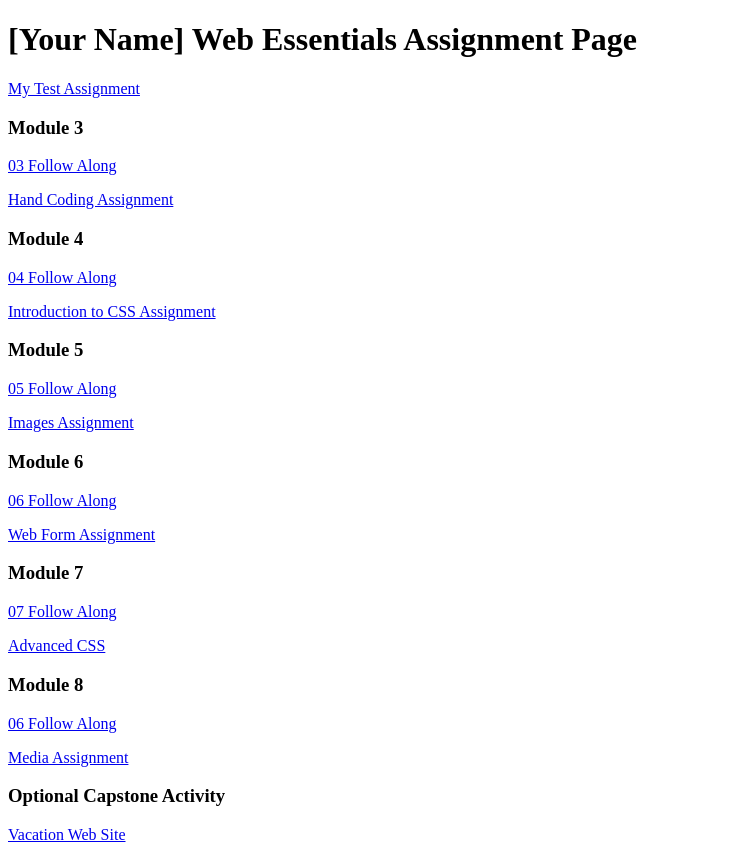
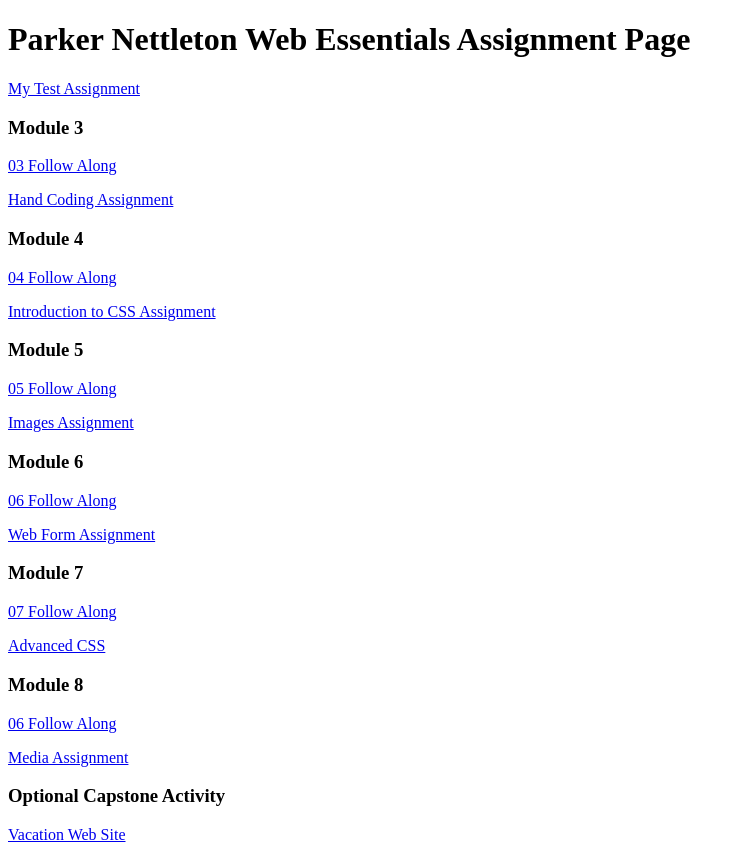
Before and after one commit to ponettleton/dwdd1600, a plain HTML site: page index.html in a window 1280 px wide. Shown: the whole page, without its empty margins (0-745 px from the left). Drawn offline with Linux system fonts and the light colour scheme.

Commit message:
Added my name

```diff
--- a/index.html
+++ b/index.html
@@ -6,7 +6,7 @@
 		<title>dwdd 1600 assignment list page</title>
 	</head>
 	<body>
-		<h1>[Your Name] Web Essentials Assignment Page</h1>
+		<h1>Parker Nettleton Web Essentials Assignment Page</h1>
 		<p><a href="01test">My Test Assignment</a></p>
 
 		<h3>Module 3</h3>
```
